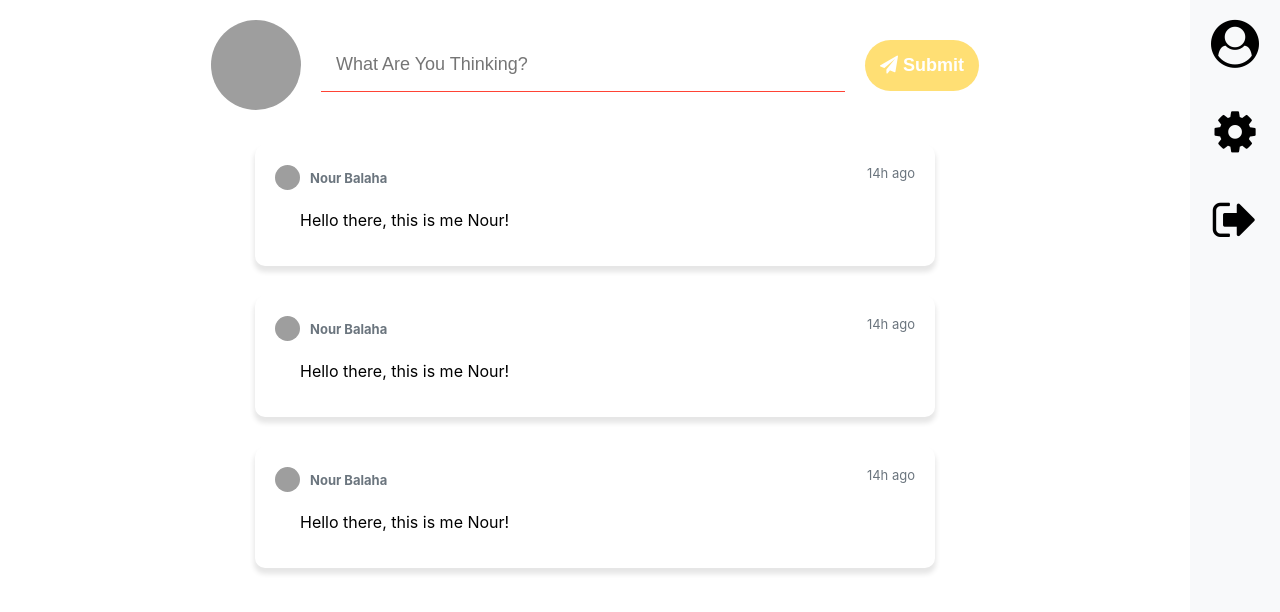
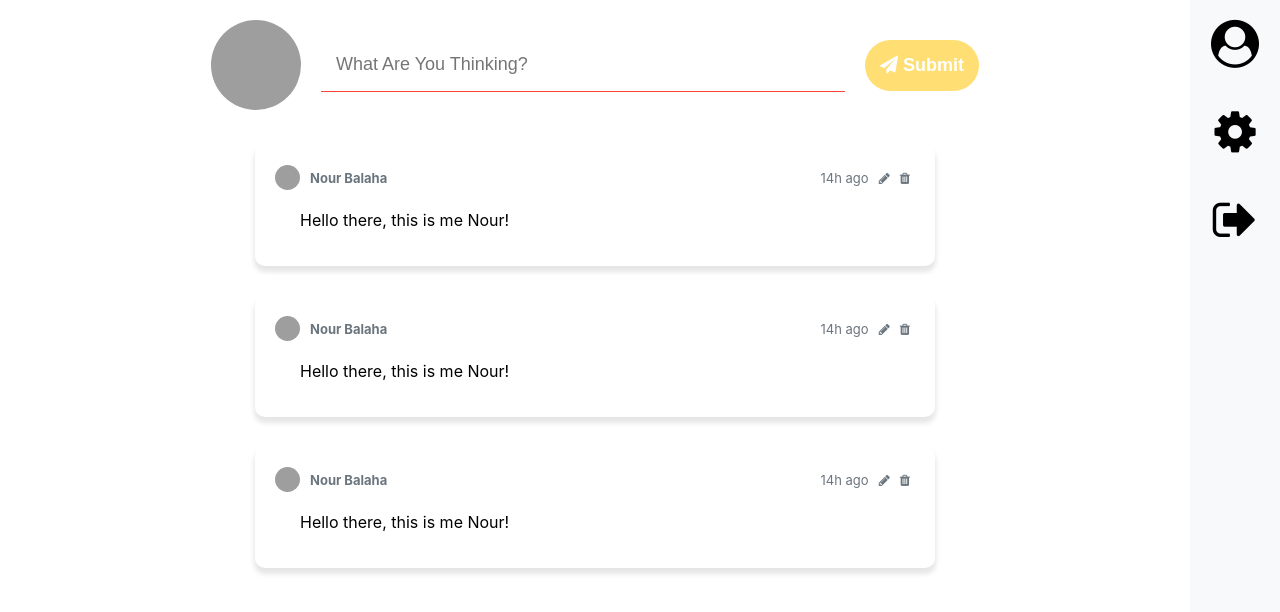
Before and after one commit to nourbalaha/social-eyes, a React (Create React App) app: page / in a window 1280 px wide. Shown: the top 612 px of the page. Built offline with nearby package versions, Linux system fonts and the light colour scheme; grey boxes are pictures that could not be loaded.

Commit message:
added edit and delete buttons and styles

```diff
--- a/src/components/Post/Post.component.jsx
+++ b/src/components/Post/Post.component.jsx
@@ -11,7 +11,11 @@ function Post() {
                     <img className="post-title-icon" src={Logo} alt="post-title-icon" />
                     <span className="post-title-username">Nour Balaha</span>
                 </div>
-                <span className="post-title-timestamp">14h ago</span>
+                <div className="post-title-config">
+                    <span className="post-title-timestamp">14h ago</span>
+                    <span className="post-title-edit"><i className="fa fa-pencil"></i></span>
+                    <span className="post-title-delete"><i className="fa fa-trash"></i></span>
+                </div>
             </div>
             <div className="post-body">
                 <p>Hello there, this is me Nour!</p>
--- a/src/components/Post/Post.style.scss
+++ b/src/components/Post/Post.style.scss
@@ -8,9 +8,33 @@
     .post-title{
         display: flex;
         justify-content: space-between;
-        .post-title-timestamp{
-            font-size: small;
-            color: #6B757E;
+        .post-title-config{
+            display: flex;
+            justify-content: center;
+            align-items: center;
+            .post-title-timestamp{
+                font-size: small;
+                color: #6B757E;
+                margin: 0 5px;
+            }
+            .post-title-edit{
+                font-size: small;
+                color: #6B757E;
+                margin: 0 5px;
+                cursor: pointer;
+                &:hover{
+                    color: #FF4335;
+                }
+            }
+            .post-title-delete{
+                font-size: small;
+                color: #6B757E;
+                margin: 0 5px;
+                cursor: pointer;
+                &:hover{
+                    color: #FF4335;
+                }
+            }
         }
         .post-user-container{
             display: flex;
```
